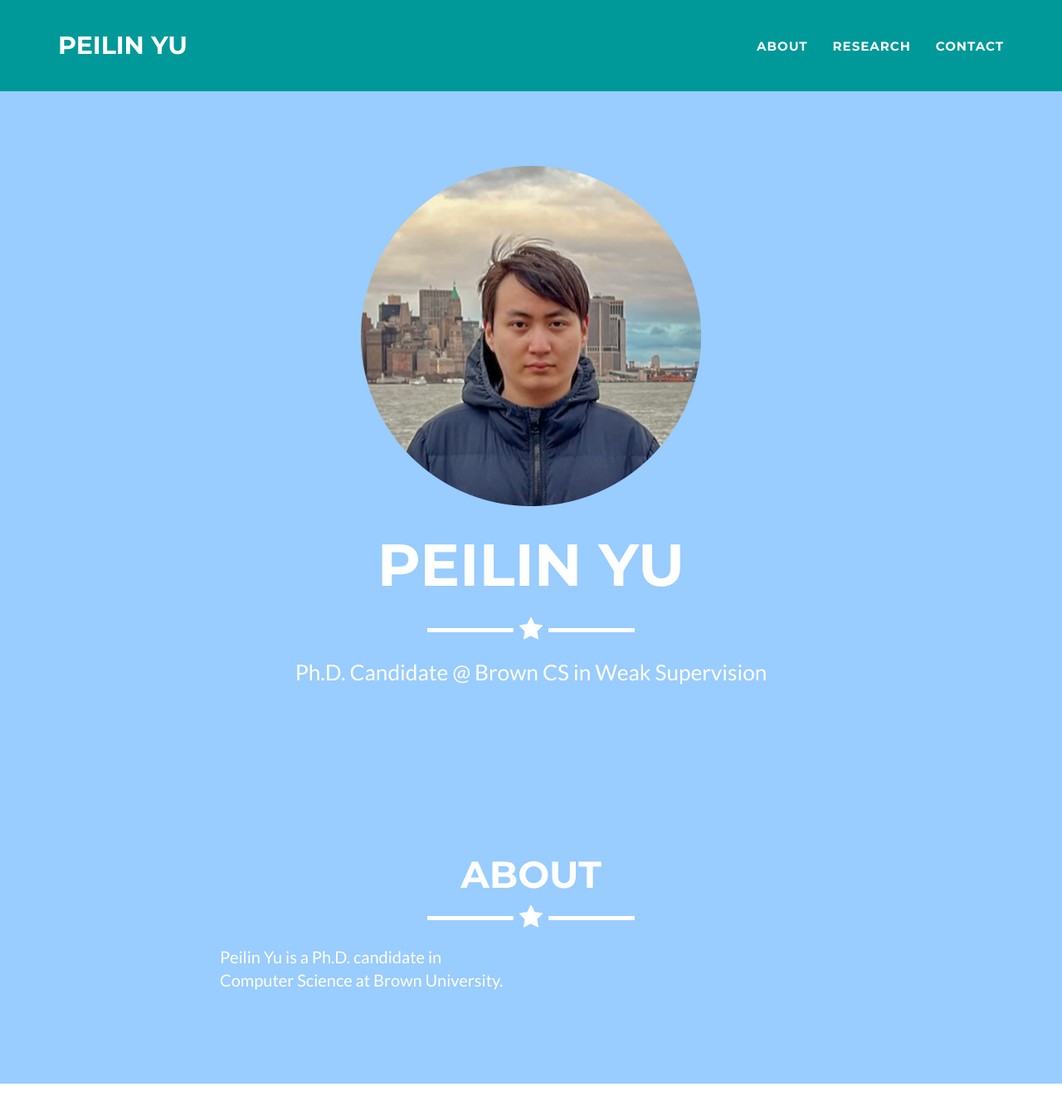
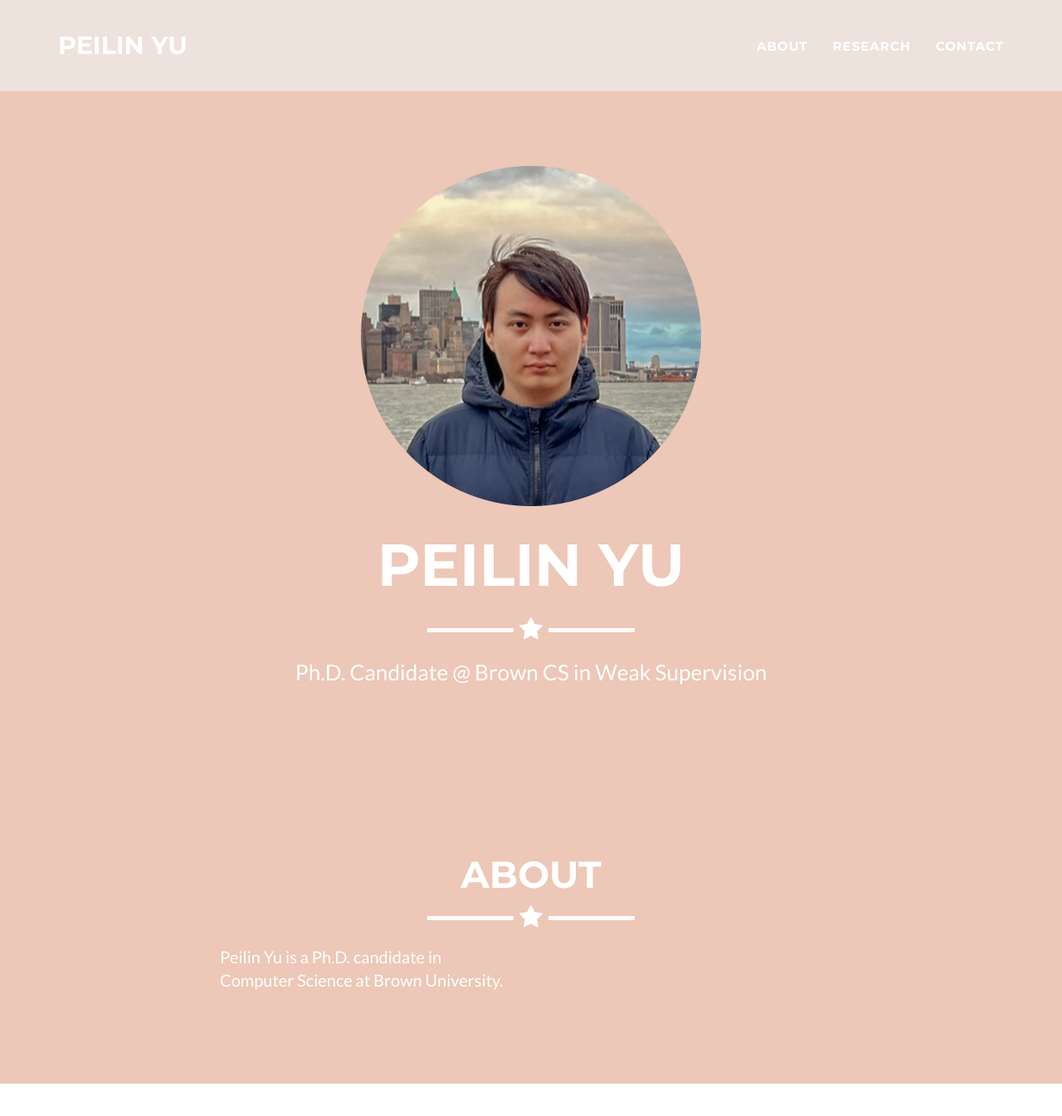
Before and after one commit to dotpyu/dotpyu.github.io, a Jekyll site: the page built from _posts/2014-07-18-project-1.markdown, in a window 1280 px wide and 1400 px high. Shown: the top 1345 px of the window at 83% size. Built offline with Jekyll 4.4.1, drawn with Linux system fonts in a browser that asks for light colours.

Commit message:
Update _config.yml

```diff
--- a/_config.yml
+++ b/_config.yml
@@ -25,10 +25,10 @@ disqus_shortname: dotpyu
 
 # Color settings (hex-codes without the leading hash-tag)
 color:
-  primary: 99ccff #18bc9c #80B3FF
-  primary-rgb: "153, 204, 255" #"24,288,156" #"128,179,255"
-  secondary: 009999 #2c3e50 #FD6E8A
-  secondary-dark: 003366 #233140 #A2122F
+  primary: edc7b7 #18bc9c #80B3FF
+  primary-rgb: "237,199,183" #"24,288,156" #"128,179,255"
+  secondary: eee2dc #2c3e50 #FD6E8A
+  secondary-dark: 123c69 #233140 #A2122F
 
 # Footer settings
 footer:
@@ -51,7 +51,7 @@ address:
   - line: Providence, RI
 
 # Credits content
-credits: 'freelancer theme'
+credits:
 
 # Build settings
 markdown: kramdown
```
